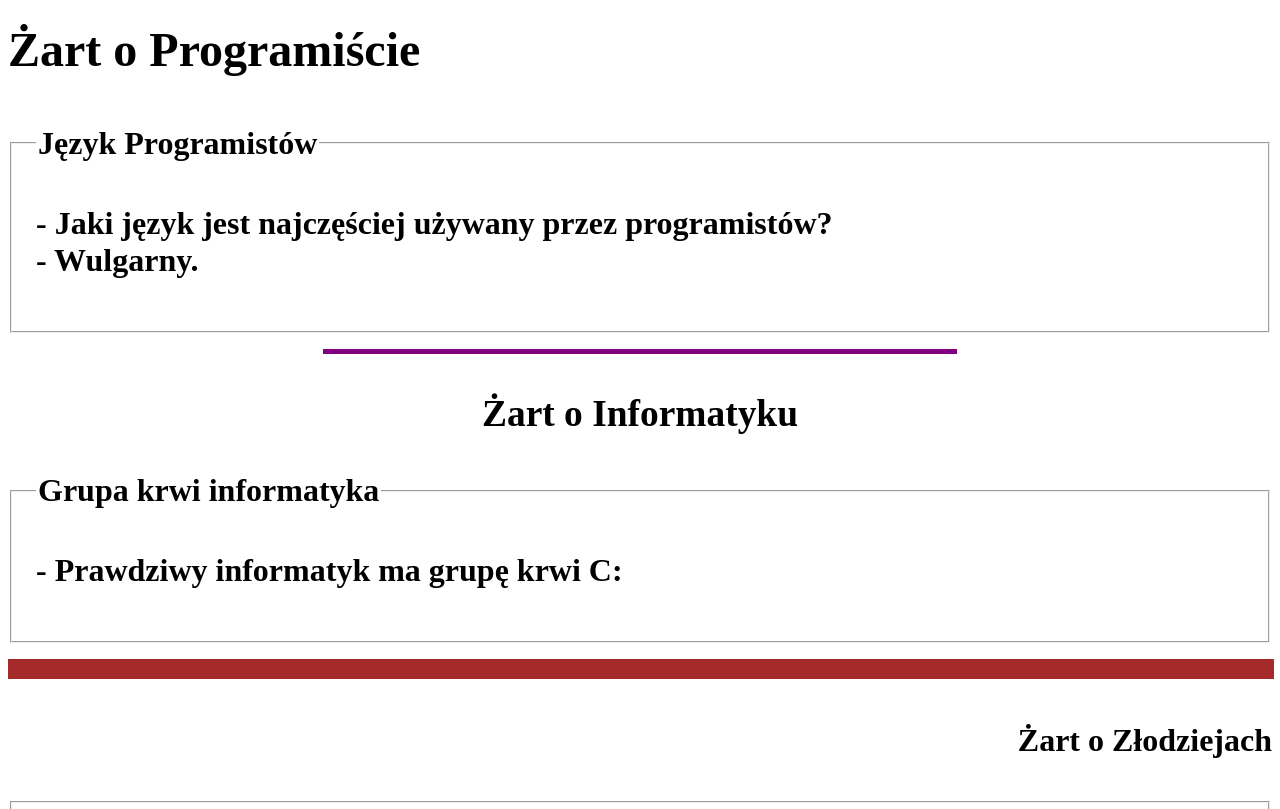
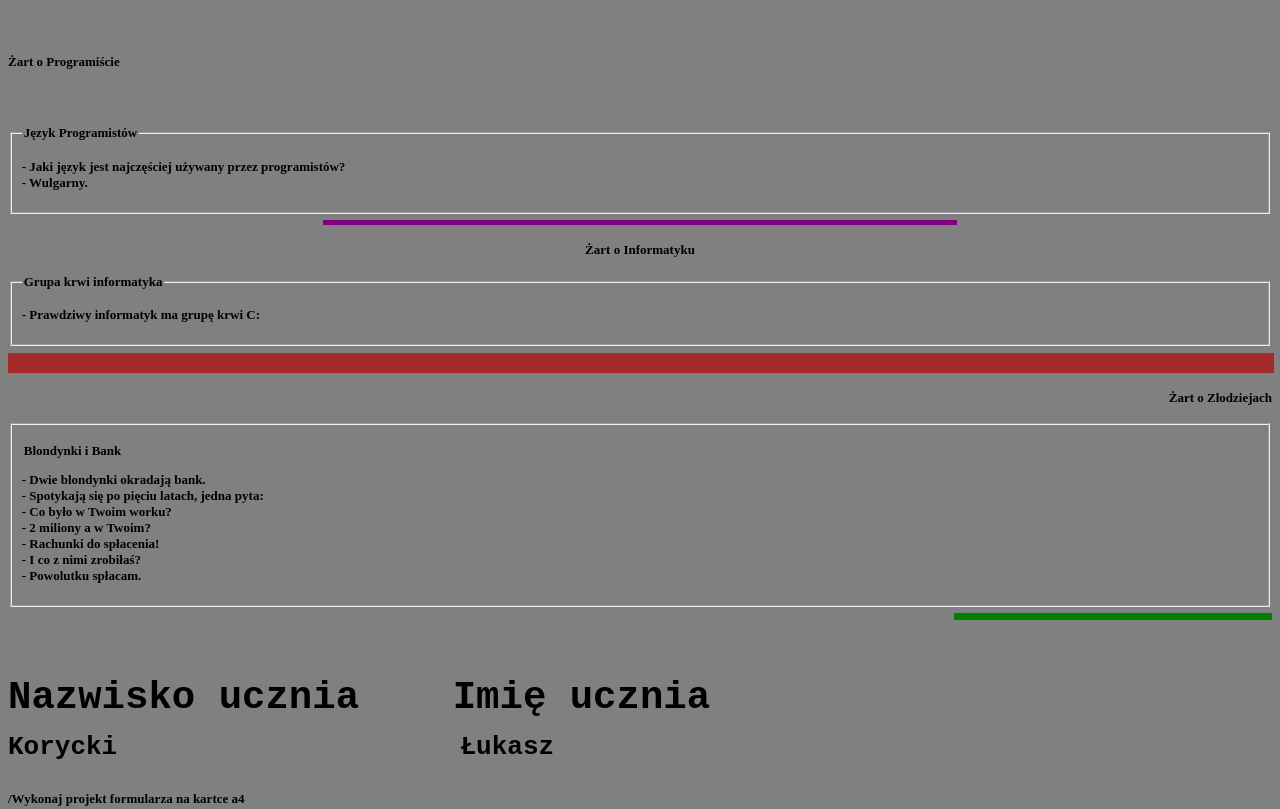
Before and after one commit to Korreq/StronkaAA, a plain HTML site: page index.html in a window 1280 px wide. Shown: the part 2000-2809 px from the top of the page. Drawn offline with Linux system fonts and the light colour scheme.

Commit message:
Update index.html

```diff
--- a/index.html
+++ b/index.html
@@ -2,10 +2,11 @@
 	<html lang="pl-PL">
 	<html>
 		<head>
-			<meta charset="utf-8">
+			<meta charset="utf-8"><meta name="Author" content="Łukasz Korycki"/><meta name="keywords" content="szkoła,nauka,zse,stronkaaa,technikum,ćwiczenia"/>
 			<title> 2019-09-06 </title>
 		</head>
-		<body>
+		<body bgcolor="grey">
+
  			<p align="right"> <font color="red" size="7" face="italic"> Łukasz </font> </p> <br>
 			<h1>Korycki<h1><br>
 			<p align="right"> <font color="red" size="6" face="italic"> Łukasz </font> </p> <br>
@@ -33,7 +34,7 @@
 			<p align="left"> <font size="4" face="arial"><b>Adres:69-420, </b><i>Koboszen</i>, <u>Bezimiennego,</u>  <s>28,5</s></font> </p> <br>
 
 			<p align="center"> <font color="olive" size="8" face="'couriernew'">Ulubiony aktor:Tomasz Karolak </font> </p> <br>
-			<p align="center"> <font color="grey" size="6" face="'couriernew'">Ulubiony zespół muzyczny:<font color="red" size="8" face="'courier neW'">Nirvana</font><br>
+			<p align="center"> <font color="lightgrey" size="6" face="'couriernew'">Ulubiony zespół muzyczny:<font color="red" size="8" face="'courier neW'">Nirvana</font><br>
 			<p align="center"> <font color="green" size="5" face="'couriernew'">Data urodzenia: 30 napewno_nie_listopada 1254.</font><br>
 			<p align="left"> <font color="black" size="5" face="'couriernew'">H<sub>2</sub>O</font><br>
 			<p align="left"> <font color="black" size="5" face="'couriernew'">x*x=x<sup>2</sup></font><br>
@@ -42,33 +43,33 @@
 
 			<HR SIZE=4 width=50% align=left color=blue>
 
-<h2><p align="left"> <font color="black" size="=2">Żart o Programiście</font</p></h2>
+<h2><p align="left"> <font color="black" size="2">Żart o Programiście</font</p></h2>
 	<fieldset>
 
 <legend>Język Programistów</legend>
 
-<p align="left"> <font color="black" size="=2" face="coriernew">- Jaki język jest najczęściej używany przez programistów?<br>
+<p align="left"> <font color="black" size="2" face="coriernew">- Jaki język jest najczęściej używany przez programistów?<br>
 
 - Wulgarny.</font></p>
 
 			</fieldset>
 
 <HR SIZE=5 width=50% align=center color=purple>
-<h3><p align="center"> <font color="black" size="=2">Żart o Informatyku</font</p></h3>
+<h3><p align="center"> <font color="black" size="2">Żart o Informatyku</font</p></h3>
 <fieldset>
 
 <legend>Grupa krwi informatyka</legend>
 
-<p align="left"><font color="black" size="=2" face="coriernew">- Prawdziwy informatyk ma grupę krwi C: </font></p>
+<p align="left"><font color="black" size="2" face="couriernew">- Prawdziwy informatyk ma grupę krwi C: </font></p>
 
 			</fieldset>
 <HR SIZE=20 width=100% align=left color=brown>
-<h4><p align="right"> <font color="black" size="=2">Żart o Złodziejach</font</p></h4>
+<h4><p align="right"> <font color="black" size="2">Żart o Złodziejach</font</p></h4>
 <fieldset>
 
-<p align="left"><font color="black" size="=2"><legend>Blondynki i Bank</legend></p>
+<p align="left"><font color="black" size="2"><legend>Blondynki i Bank</legend></p>
 
-<p align="left"><font color="black" size="=2" face="coriernew">- Dwie blondynki okradają bank.<br>
+<p align="left"><font color="black" size="2" face="coriernew">- Dwie blondynki okradają bank.<br>
 - Spotykają się po pięciu latach, jedna pyta:<br>
 - Co było w Twoim worku?<br>
 - 2 miliony a w Twoim?<br>
@@ -77,5 +78,12 @@
 - Powolutku spłacam.</font></p>
 
 			</fieldset>
-<HR SIZE=7 width=25% align=right color=green>
+<HR SIZE=7 width=25% align=right color=green><br>
+
+<pre><p align="left"><font size="7">Nazwisko ucznia    Imię ucznia</p></pre></font>
+
+<pre><p align="left"><font size="6">Korycki                      Łukasz</p></pre></font>
+<!-Zespół Szkół Energetzcynzch 2G grupa1 Łukasz Korycki->
 </body>
+
+/Wykonaj projekt formularza na kartce a4
```
